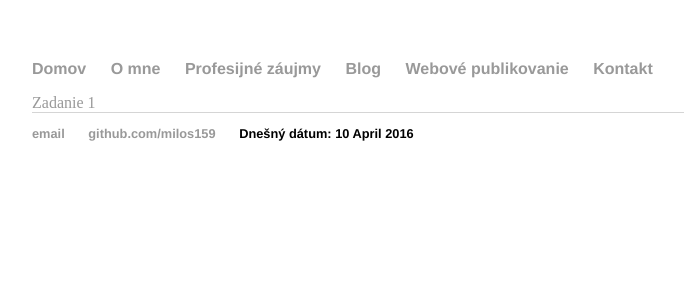
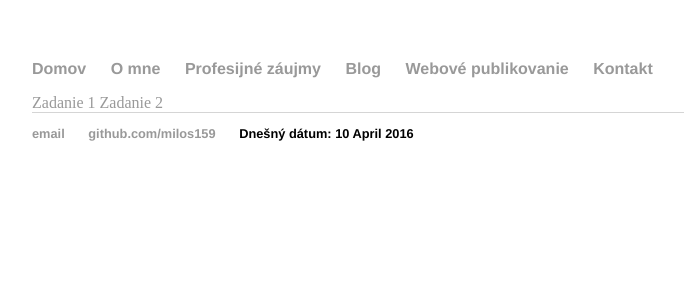
Before and after one commit to milos159/milos159.github.io, a Jekyll site: the page built from wp/index.html, in a window 1280 px wide. Shown: the top 300 px of the page, without its empty margins (160-844 px from the left). Built offline with Jekyll 4.4.1, drawn with Linux system fonts in a browser that asks for light colours.

Commit message:
Update index.html

```diff
--- a/wp/index.html
+++ b/wp/index.html
@@ -3,3 +3,4 @@ layout: default
 ---
 
  <a href="{{/wp/milos159.github.io-master.zip}}">Zadanie 1</a>
+ <a href="{{/wp/zadanie2.md}}">Zadanie 2</a>
```
